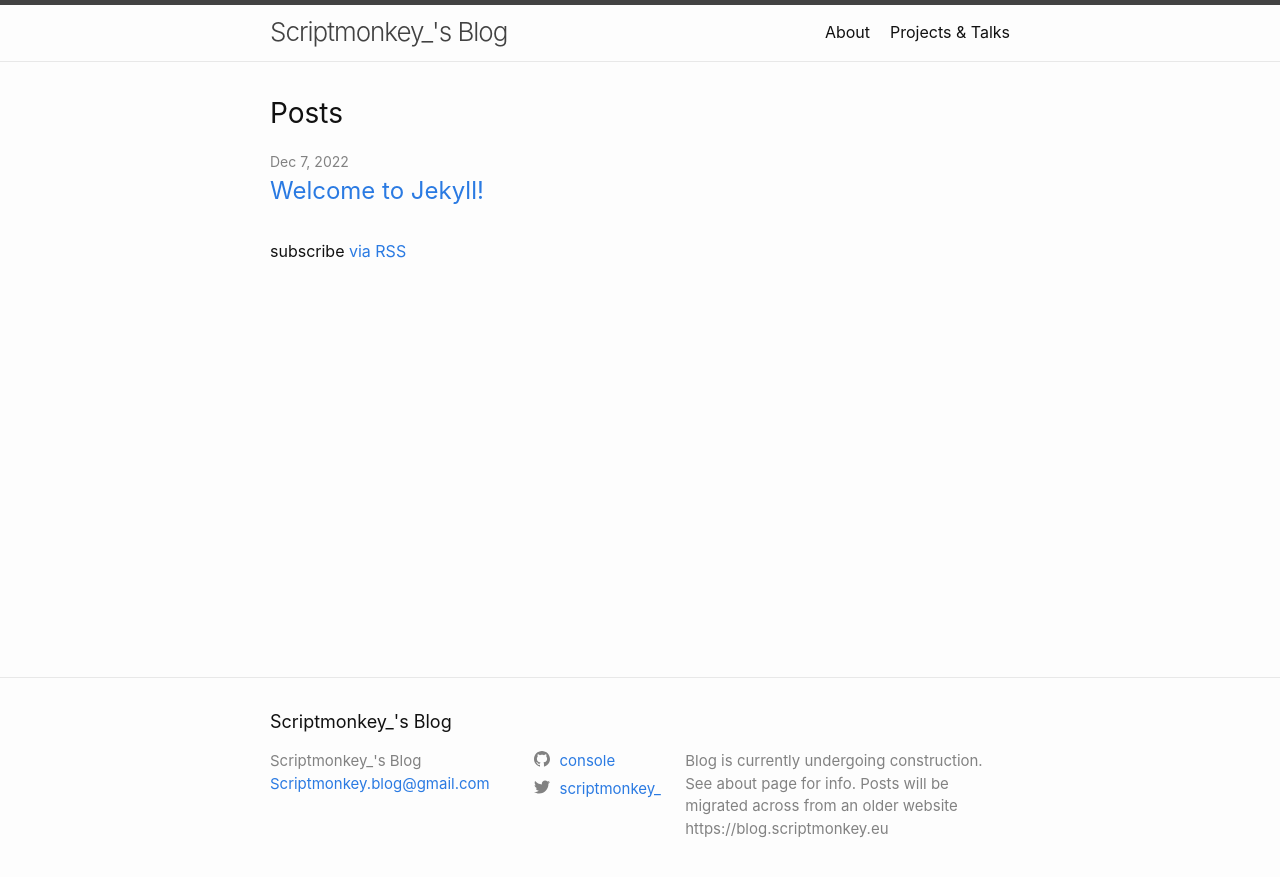
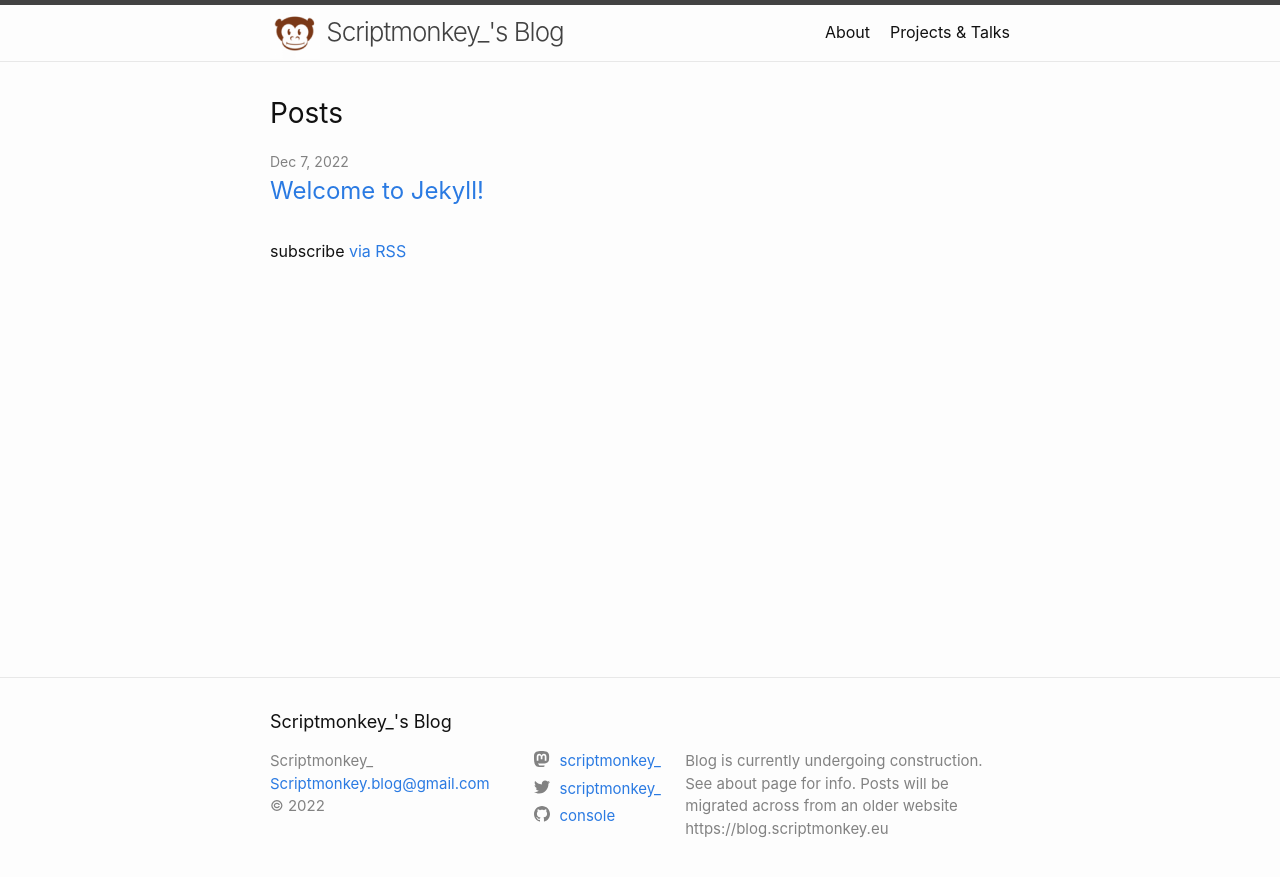
Before and after one commit to Console/console.github.io, a Jekyll site: the page built from index.markdown, in a window 1280 px wide. Shown: the top 877 px of the page. Built offline with Jekyll 4.4.1, drawn with Linux system fonts in a browser that asks for light colours.

Commit message:
adding customisation to headers and footers
added logo to header.

```diff
--- a/_config.yml
+++ b/_config.yml
@@ -27,6 +27,13 @@
 url: "https://console.github.io" # the base hostname & protocol for your site, e.g. http://example.com
 twitter_username: scriptmonkey_
 github_username:  console
+mastodon:
+- username: scriptmonkey_
+  instance: infosec.exchange
+
+author: Scriptmonkey_
+
+logo: /assets/logo-50px.png
 
 # Build settings
 # Removed minima theme as it is now a regular theme.
--- a/_includes/footer.html
+++ b/_includes/footer.html
@@ -18,6 +18,7 @@
             {%- if site.email -%}
             <li><a class="u-email" href="mailto:{{ site.email }}">{{ site.email }}</a></li>
             {%- endif -%}
+            <li>&copy; {{ 'now' | date: "%Y" }} </li>
         </ul>
       </div>
 
--- a/_includes/header.html
+++ b/_includes/header.html
@@ -3,7 +3,16 @@
   <div class="wrapper">
     {%- assign default_paths = site.pages | map: "path" -%}
     {%- assign page_paths = site.header_pages | default: default_paths -%}
+    <!-- original title display code from the minima theme.
     <a class="site-title" rel="author" href="{{ "/" | relative_url }}">{{ site.title | escape }}</a>
+    -->
+    <a class="site-title" rel="author" href="{{ "/" | relative_url }}">
+    {%- if site.logo -%}
+    <img src="{{site.logo | relative_url}}" alt = "{{ site.title | escape }}"/> {{ site.title | escape }}
+    {%- else -%}
+      {{ site.title | escape }}
+    {%- endif -%}
+    </a>
 
     {%- if page_paths -%}
       <nav class="site-nav">
--- a/_includes/social.html
+++ b/_includes/social.html
@@ -2,7 +2,6 @@
   {%- if site.dribbble_username -%}<li><a href="https://dribbble.com/{{ site.dribbble_username| cgi_escape | escape }}"><svg class="svg-icon"><use xlink:href="{{ '/assets/minima-social-icons.svg#dribbble' | relative_url }}"></use></svg> <span class="username">{{ site.dribbble_username| escape }}</span></a></li>{%- endif -%}
   {%- if site.facebook_username -%}<li><a href="https://www.facebook.com/{{ site.facebook_username| cgi_escape | escape }}"><svg class="svg-icon"><use xlink:href="{{ '/assets/minima-social-icons.svg#facebook' | relative_url }}"></use></svg> <span class="username">{{ site.facebook_username| escape }}</span></a></li>{%- endif -%}
   {%- if site.flickr_username -%}<li><a href="https://www.flickr.com/photos/{{ site.flickr_username| cgi_escape | escape }}"><svg class="svg-icon"><use xlink:href="{{ '/assets/minima-social-icons.svg#flickr' | relative_url }}"></use></svg> <span class="username">{{ site.flickr_username| escape }}</span></a></li>{%- endif -%}
-  {%- if site.github_username -%}<li><a href="https://github.com/{{ site.github_username| cgi_escape | escape }}"><svg class="svg-icon"><use xlink:href="{{ '/assets/minima-social-icons.svg#github' | relative_url }}"></use></svg> <span class="username">{{ site.github_username| escape }}</span></a></li>{%- endif -%}
   {%- if site.instagram_username -%}<li><a href="https://instagram.com/{{ site.instagram_username| cgi_escape | escape }}"><svg class="svg-icon"><use xlink:href="{{ '/assets/minima-social-icons.svg#instagram' | relative_url }}"></use></svg> <span class="username">{{ site.instagram_username| escape }}</span></a></li>{%- endif -%}
   {%- if site.linkedin_username -%}<li><a href="https://www.linkedin.com/in/{{ site.linkedin_username| cgi_escape | escape }}"><svg class="svg-icon"><use xlink:href="{{ '/assets/minima-social-icons.svg#linkedin' | relative_url }}"></use></svg> <span class="username">{{ site.linkedin_username| escape }}</span></a></li>{%- endif -%}
   {%- if site.pinterest_username -%}<li><a href="https://www.pinterest.com/{{ site.pinterest_username| cgi_escape | escape }}"><svg class="svg-icon"><use xlink:href="{{ '/assets/minima-social-icons.svg#pinterest' | relative_url }}"></use></svg> <span class="username">{{ site.pinterest_username| escape }}</span></a></li>{%- endif -%}
@@ -10,5 +9,6 @@
   {%- if site.twitter_username -%}<li><a href="https://www.twitter.com/{{ site.twitter_username| cgi_escape | escape }}"><svg class="svg-icon"><use xlink:href="{{ '/assets/minima-social-icons.svg#twitter' | relative_url }}"></use></svg> <span class="username">{{ site.twitter_username| escape }}</span></a></li>{%- endif -%}
   {%- if site.youtube_username -%}<li><a href="https://youtube.com/{{ site.youtube_username| cgi_escape | escape }}"><svg class="svg-icon"><use xlink:href="{{ '/assets/minima-social-icons.svg#youtube' | relative_url }}"></use></svg> <span class="username">{{ site.youtube_username| escape }}</span></a></li>{%- endif -%}
   {%- if site.googleplus_username -%}<li><a href="https://plus.google.com/{{ site.googleplus_username| escape }}"><svg class="svg-icon"><use xlink:href="{{ '/assets/minima-social-icons.svg#googleplus' | relative_url }}"></use></svg> <span class="username">{{ site.googleplus_username| escape }}</span></a></li>{%- endif -%}
+  {%- if site.github_username -%}<li><a href="https://github.com/{{ site.github_username| cgi_escape | escape }}"><svg class="svg-icon"><use xlink:href="{{ '/assets/minima-social-icons.svg#github' | relative_url }}"></use></svg> <span class="username">{{ site.github_username| escape }}</span></a></li>{%- endif -%}
   {%- if site.rss -%}<li><a href="{{ 'feed.xml' | relative_url }}"><svg class="svg-icon"><use xlink:href="{{ '/assets/minima-social-icons.svg#rss' | relative_url }}"></use></svg> <span>{{ site.rss | escape }}</span></a></li>{%- endif -%}
 </ul>
```
Also changed, not shown: assets/logo-50px.png (added).
